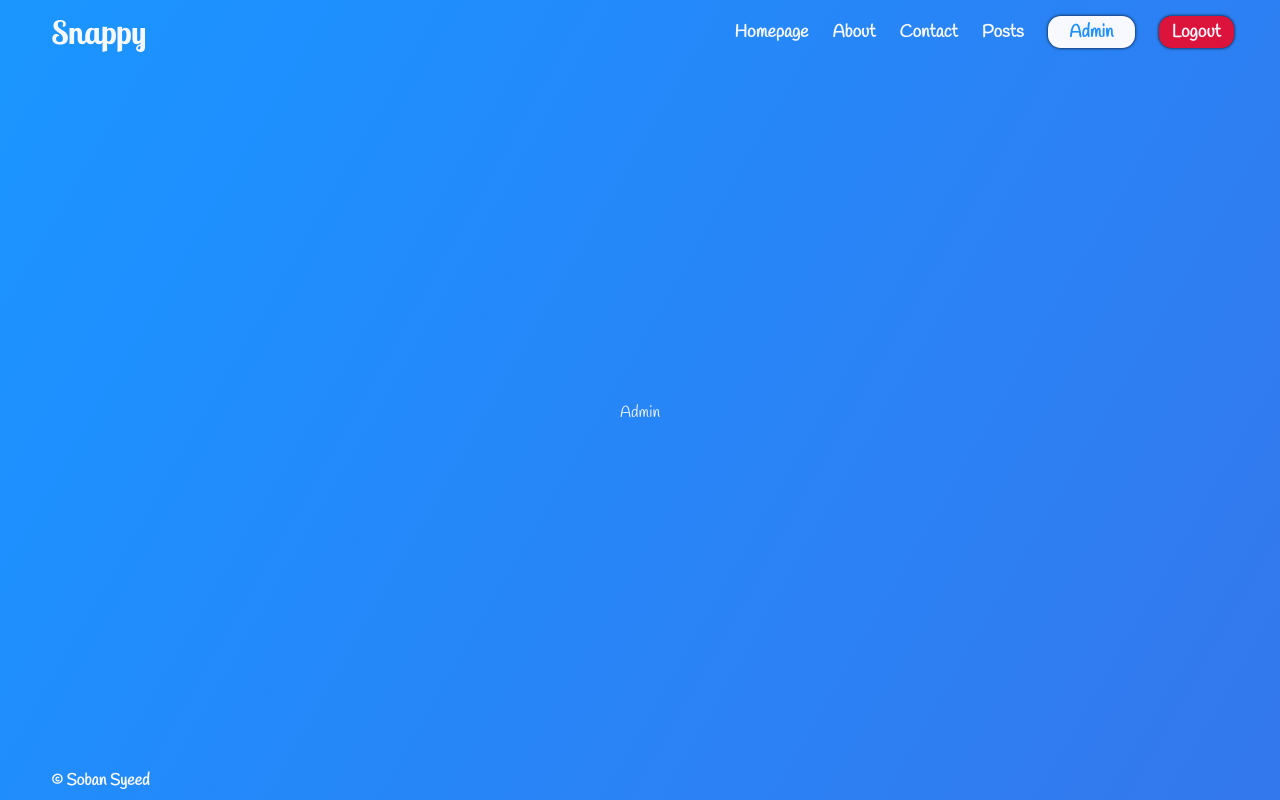
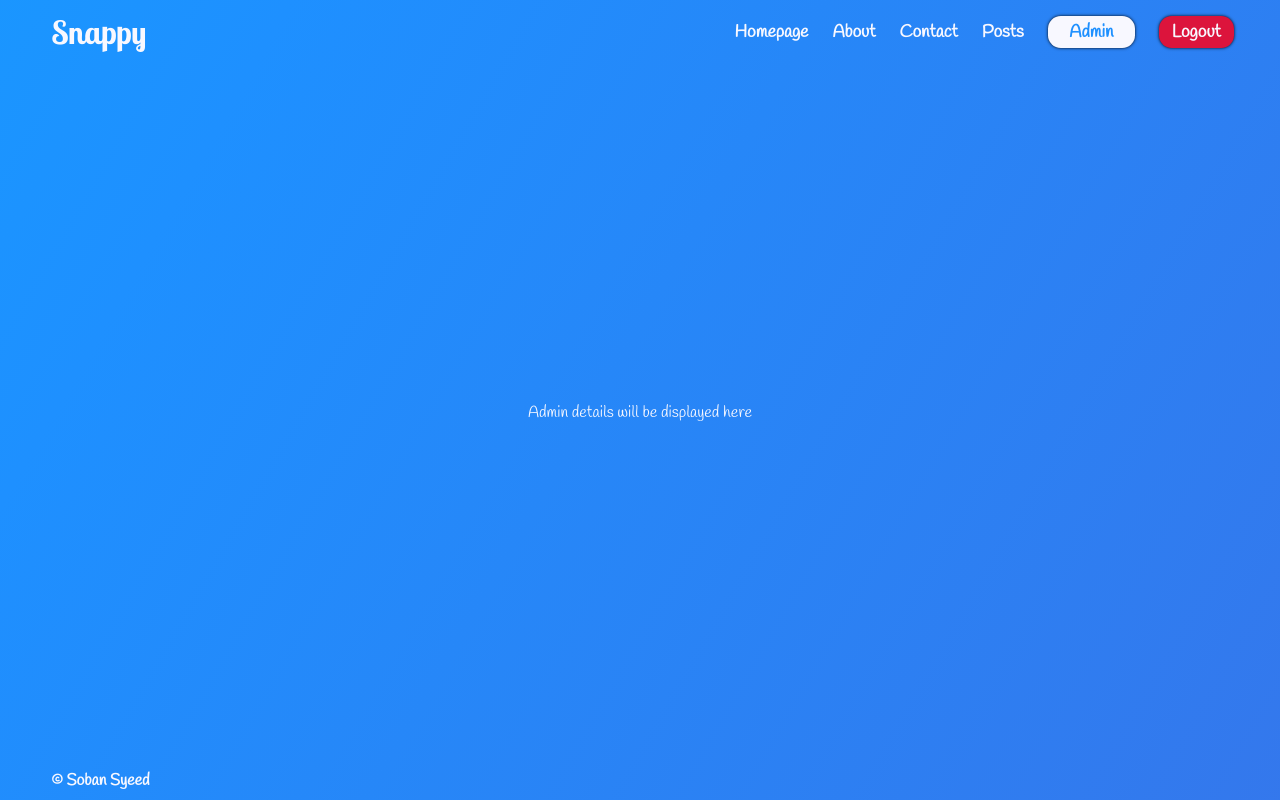
Before and after one commit to SnakyMz/Snappy, a Next.js app: page /admin in a window 1280 px wide. Built offline with nearby package versions, Linux system fonts and the light colour scheme.

Commit message:
Update admin page

```diff
--- a/src/app/admin/page.js
+++ b/src/app/admin/page.js
@@ -1,5 +1,5 @@
 export default function Admin() {
   return (
-    <section>Admin</section>
+    <section>Admin details will be displayed here</section>
   )
 }
```
